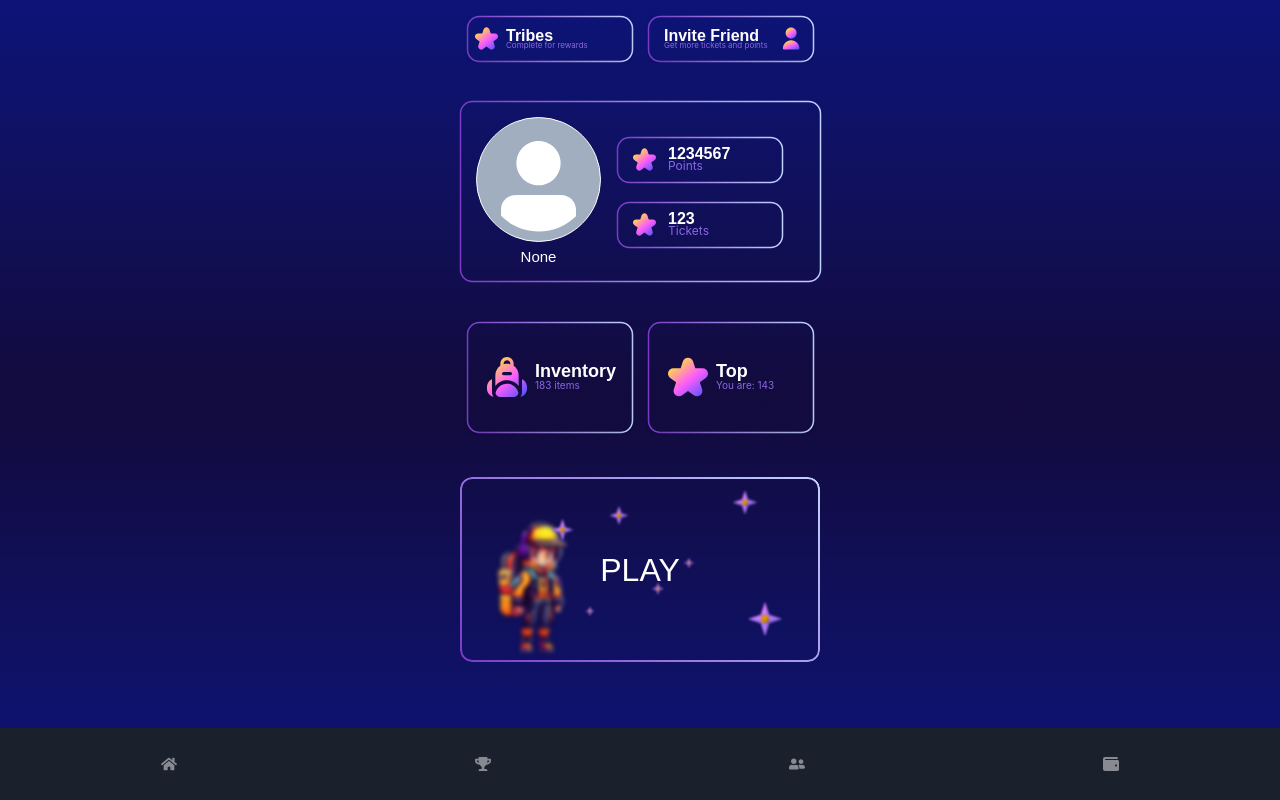
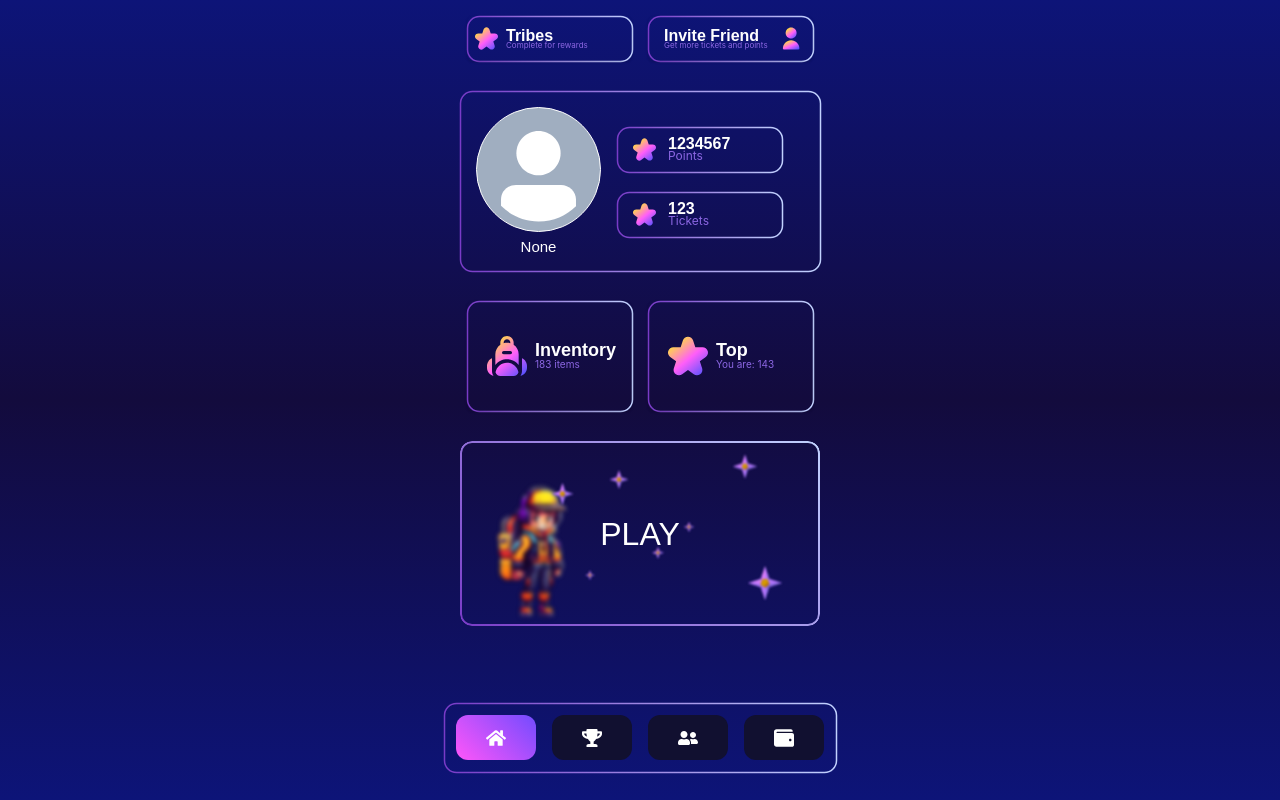
Before and after one commit to KruglyakovNikita/droppu, a Next.js app in the folder client/: page / in a window 1280 px wide. Built offline with nearby package versions, Linux system fonts and the light colour scheme.

Commit message:
Fix NavBar

```diff
--- a/client/app/components/NavBar.tsx
+++ b/client/app/components/NavBar.tsx
@@ -1,48 +1,59 @@
-import { HStack, IconButton } from "@chakra-ui/react";
+import { HStack, IconButton, Box } from "@chakra-ui/react";
 import { FaHome, FaTrophy, FaUserFriends, FaWallet } from "react-icons/fa";
+import GradientBorderWrapper from './GradientBorderWrapper';
 import Link from "next/link";
+import { useRouter } from "next/router";
 
 const NavBar = () => {
+  const router = useRouter();
+
+  const navItems = [
+    { href: "/", icon: FaHome, label: "Home" },
+    { href: "/earn", icon: FaTrophy, label: "Earn" },
+    { href: "/invites", icon: FaUserFriends, label: "Invites" },
+    { href: "/wallet", icon: FaWallet, label: "Wallet" },
+  ];
+
   return (
-    <HStack
-      as="nav"
+
+    <GradientBorderWrapper
+      borderRadius={12}
+      startColor="#793BC7"
+      endColor="#C2D2FF"
+      strokeWidth={1.5}
       position="fixed"
-      bottom={0}
-      width="100%"
-      justifyContent="space-around"
-      bg="gray.800"
-      p={4}
-      color="white"
+      bottom={7}
+      left="50%"
+      transform="translateX(-50%)"
+      p={3}  // Padding для видимой обводки
+      bg="transparent"
+      backgroundClip="padding-box"
     >
-      <Link href="/">
-        <IconButton aria-label="Home" variant="ghost" colorScheme="whiteAlpha">
-          <FaHome />
-        </IconButton>
-      </Link>
-      <Link href="/earn">
-        <IconButton aria-label="Earn" variant="ghost" colorScheme="whiteAlpha">
-          <FaTrophy />
-        </IconButton>
-      </Link>
-      <Link href="/invites">
-        <IconButton
-          aria-label="Invites"
-          variant="ghost"
-          colorScheme="whiteAlpha"
-        >
-          <FaUserFriends />
-        </IconButton>
-      </Link>
-      <Link href="/wallet">
-        <IconButton
-          aria-label="Wallet"
-          variant="ghost"
-          colorScheme="whiteAlpha"
-        >
-          <FaWallet />
-        </IconButton>
-      </Link>
-    </HStack>
+      <HStack spacing={4}>
+        {navItems.map((item) => {
+          const isActive = router.pathname === item.href;
+          return (
+            <Link key={item.href} href={item.href} passHref>
+              <IconButton
+                as="a"
+                aria-label={item.label}
+                icon={<item.icon />}
+                fontSize="20px"
+                variant="solid"
+                color="white"
+                w="80px"
+                h="45px"
+                borderRadius="12px"
+                bg={isActive ? "linear-gradient(45deg, #FF56F9, #724BFF)" : "#111030"}
+                _hover={{
+                  bg: isActive ? "linear-gradient(45deg, #FF56F9, #724BFF)" : "#1A1A3D",
+                }}
+              />
+            </Link>
+          );
+        })}
+      </HStack>
+    </GradientBorderWrapper>
   );
 };
 
--- a/client/pages/index.tsx
+++ b/client/pages/index.tsx
@@ -97,6 +97,7 @@ const Home: React.FC = () => {
     bgGradient="linear(to-b, #0D1478, #130B3D, #0D1478)"
     color={colors.primaryText}
     minH="100vh"
+    overflowY="auto"
     p={4}
   >
     <Grid mt={0} gap={4} templateColumns="repeat(2, 1fr)">
@@ -190,7 +191,7 @@ const Home: React.FC = () => {
       strokeWidth={1.5}
       w="360px"
       h="180px"
-      mt="40px"
+      mt="30px"
     >
       <Box
         w="100%"
@@ -301,7 +302,7 @@ const Home: React.FC = () => {
     </GradientBorderWrapper>
 
     {/* INVENTORY AND STATS */}
-    <Grid mt={41} gap={4} templateColumns="repeat(2, 1fr)">
+    <Grid mt={30} gap={4} templateColumns="repeat(2, 1fr)">
       {/* Inventory */}
       <GradientBorderWrapper
         borderRadius={12}
@@ -388,7 +389,7 @@ const Home: React.FC = () => {
     </Grid>
  {/* PLAY BTN */}
  <Box
-    mt={45}
+    mt={30}
     w="360px"
     h="185px"
     borderRadius="12px"
```
